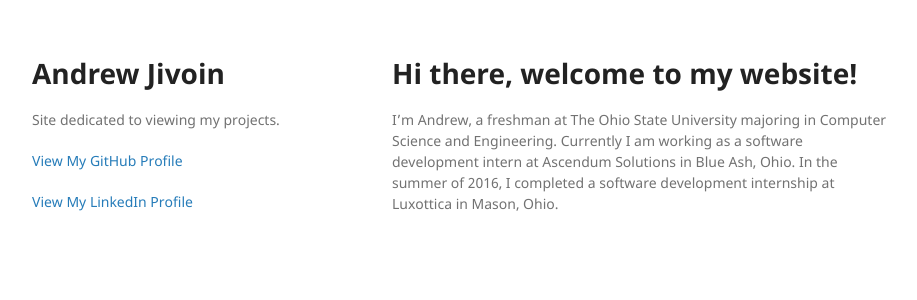
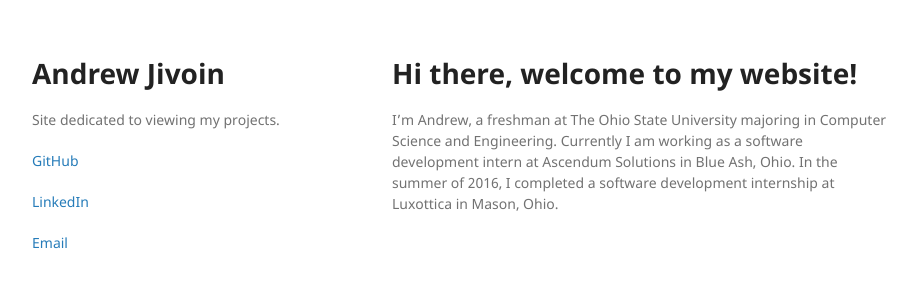
Before and after one commit to ajivoin/ajivoin.github.io, a Jekyll site: the page built from index.md, in a window 1280 px wide. Shown: the top 300 px of the page, without its empty margins (178-1095 px from the left). Built offline with Jekyll 4.4.1, drawn with Linux system fonts in a browser that asks for light colours; our own code applies the rules of GitHub Pages for plain Markdown files.

Commit message:
Contact info.

```diff
--- a/_config.yml
+++ b/_config.yml
@@ -2,3 +2,4 @@
 description: Site dedicated to viewing my projects.
 theme: jekyll-theme-minimal
 url-linkedin: https://www.linkedin.com/in/jivoin/
+url-email: mailto:andrew@jivoin.com
--- a/_layouts/default.html
+++ b/_layouts/default.html
@@ -22,9 +22,10 @@
         {% endif %}
 
         {% if site.github.is_user_page %}
-          <p class="view"><a href="{{ site.github.owner_url }}">View My GitHub Profile</a></p>
+          <p class="view"><a href="{{ site.github.owner_url }}">GitHub</a></p>
+          <p class="view"><a href="{{ site.url-linkedin }}">LinkedIn</a></p>
+          <p class="view"><a href="{{ site.url-email }}">Email</a></p>
         {% endif %}
-        <p class="view"><a href="{{ site.url-linkedin }}">View My LinkedIn Profile</a></p>
       </header>
       <section>
 
```
